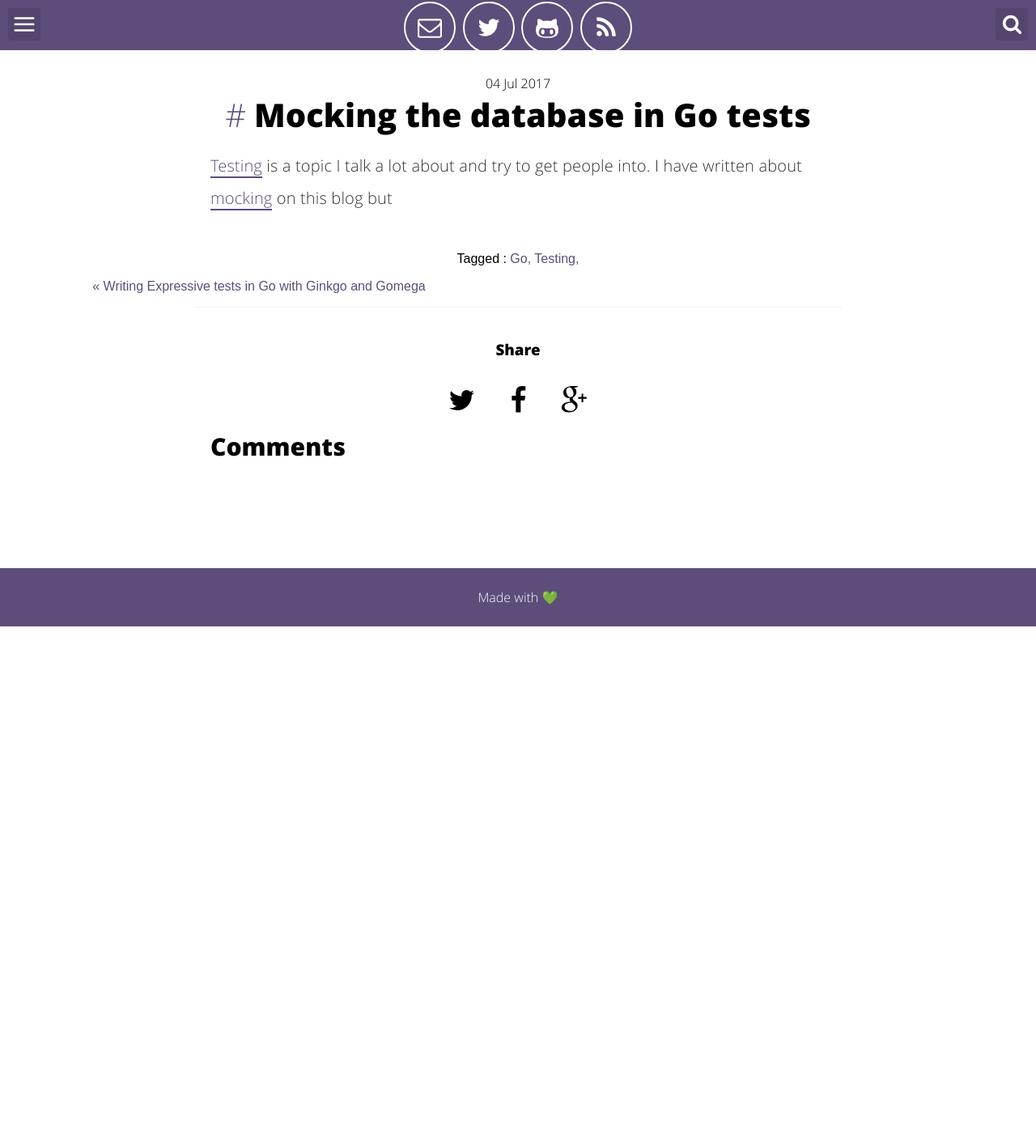
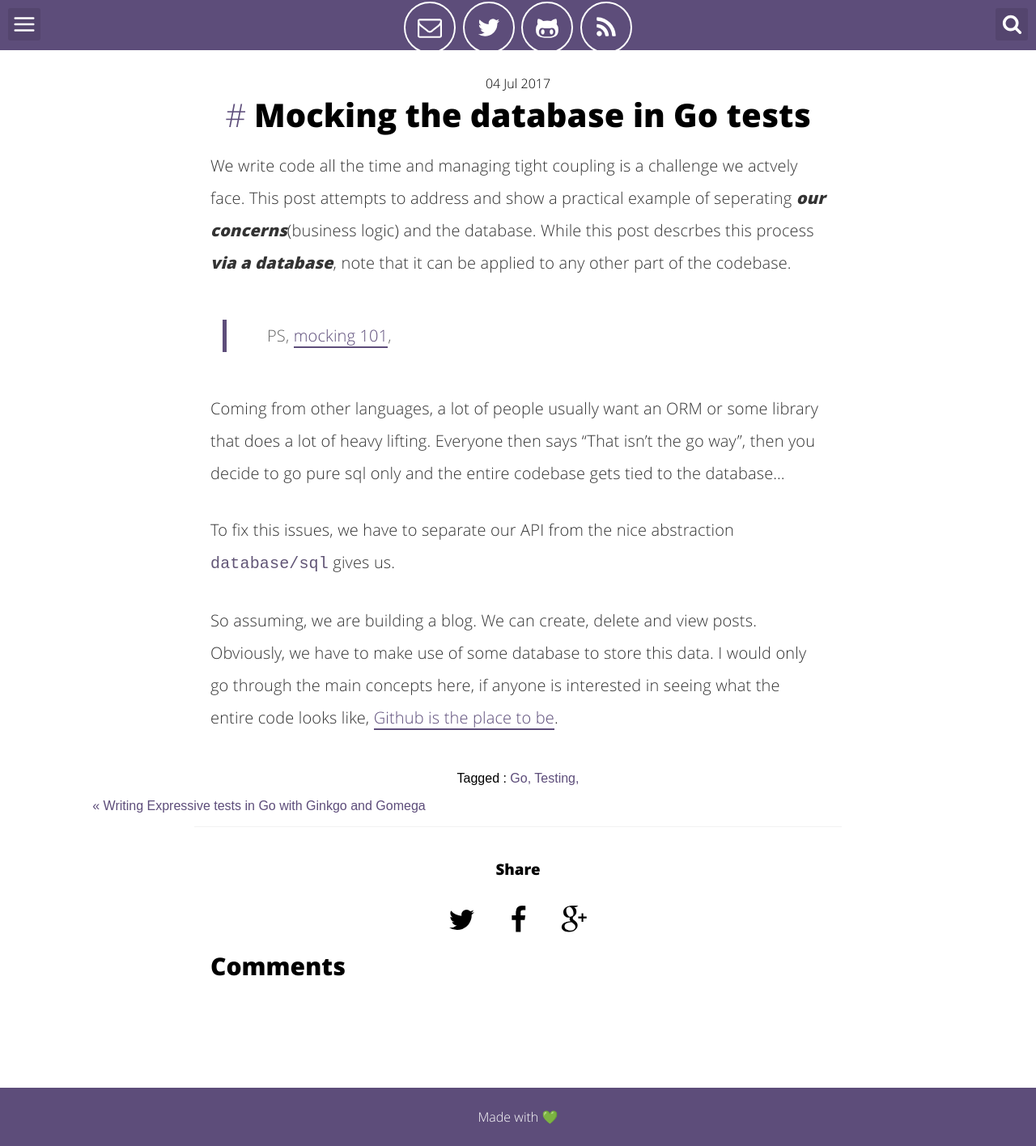
Before and after one commit to adelowo/portfolio, a Jekyll site: the page built from _posts/2017-07-04-mocking-go.md, in a window 1280 px wide. Shown: the whole page at 81% size. Built offline with Jekyll 4.4.1, drawn with Linux system fonts in a browser that asks for light colours; comment, search, counter and statistics services are not loaded; before the commit the page ends 900 px from its top, so only the background shows below that.

Commit message:
Little update

```diff
--- a/_posts/2017-07-04-mocking-go.md
+++ b/_posts/2017-07-04-mocking-go.md
@@ -6,7 +6,18 @@ description: "Mock the database n your Golang tests"
 
 ---
 
-[Testing][testing_tag] is a topic I talk a lot about and try to get people into. I have written about [mocking](/blog/2016/12/02/a-subtle-introduction-to-mocking/) on this blog but
+We write code all the time and managing tight coupling is a challenge we actvely face. This post attempts to address and show a practical example of seperating ___our concerns___(business logic) and the database. While this post descrbes this process ___via a database___, note that it can be applied to any other part of the codebase.
+
+> PS,  [mocking 101](/blog/2016/12/02/a-subtle-introduction-to-mocking/),
+
+
+Coming from other languages, a lot of people usually want an ORM or some library that does a lot of heavy lifting. Everyone then says "That isn't the go way", then you decide to go pure sql only and the entire codebase gets tied to the database...
+
+To fix this issues, we have to separate our API from the nice abstraction `database/sql` gives us.
+
+
+So assuming, we are building a blog. We can create, delete and view posts. Obviously, we have to make use of some database to store this data. I would only go through the main concepts here, if anyone is interested in seeing what the entire code looks like, [Github is the place to be](https://github.com/adelowo/mockdemo).
+
 
 
 
```
